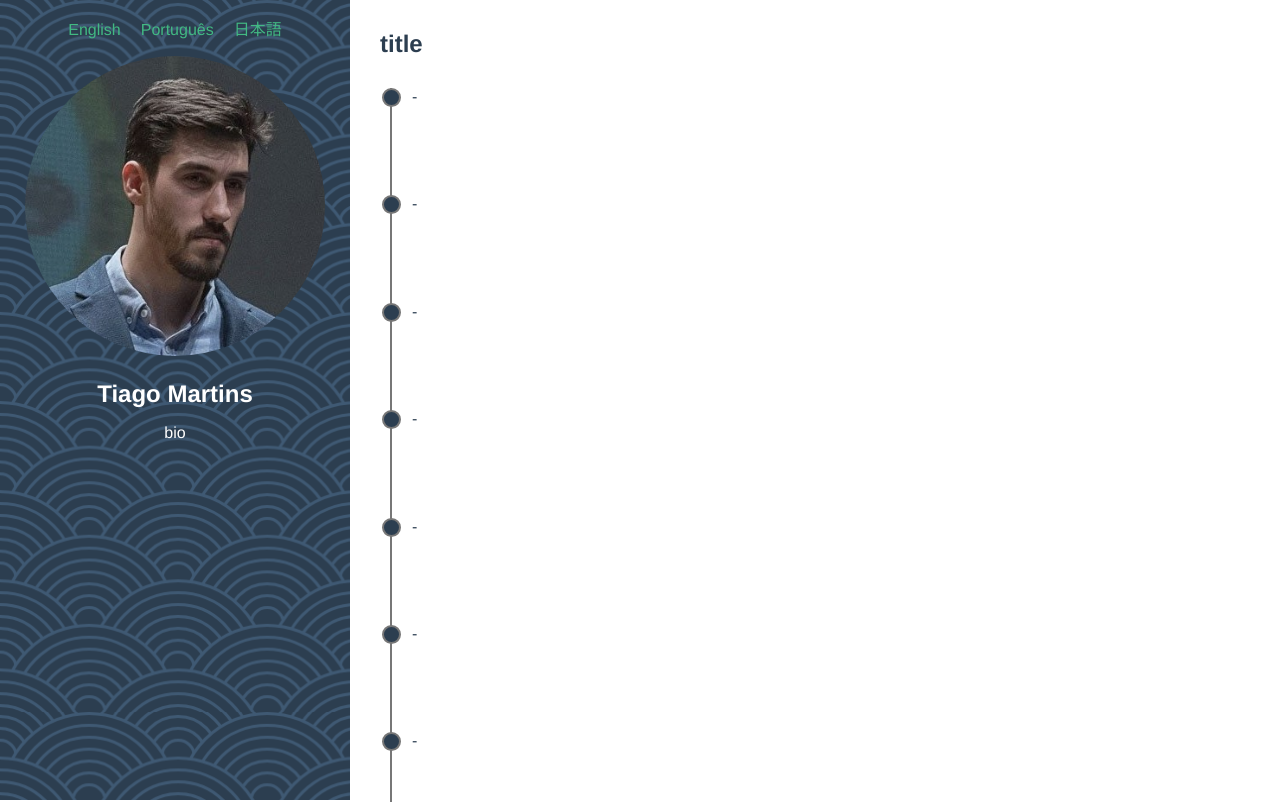
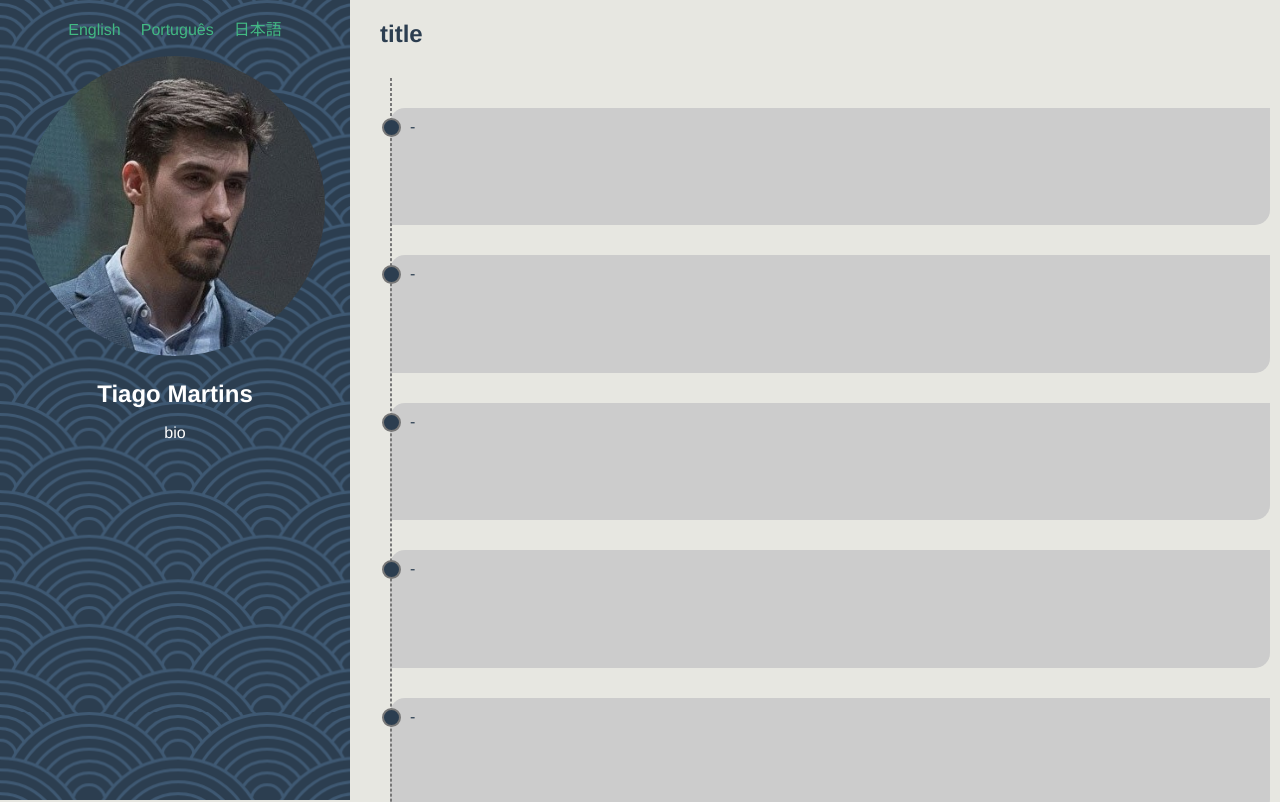
Before and after one commit to tiagoapmartins/Dev-tiagoapmartins.github.io, a Vue app: page / in a window 1280 px wide. Shown: the top 802 px of the page. Built offline with nearby package versions, Linux system fonts and the light colour scheme.

Commit message:
Added page switching, more css tweaks to Academic component, and other minor things like age calculation

```diff
--- a/src/App.vue
+++ b/src/App.vue
@@ -1,8 +1,8 @@
 <template>
   <div id="app">
-    <SideBar v-on:locale-select="changeLocale" />
+    <SideBar v-on:locale-select="changeLocale" v-on:page-select="changePage" />
 		<div id="content">
-			<Academic />
+			<component v-bind:is="selectedComponent"></component>
 		</div>
 	</div>
 </template>
@@ -17,9 +17,18 @@ export default {
     Academic,
     SideBar
   },
+	data () {
+		return {
+			selectedComponent: "Academic"
+		}
+	},
 	methods: {
 		changeLocale(loc){
 			this.$i18n.locale=loc;
+		},
+		changePage(page){
+			console.log(page);
+			this.selectedComponent=page;
 		}
 	}
 };
@@ -29,9 +38,10 @@ export default {
 <style lang="scss">
 html,
 body {
-    margin: 0;
-    padding: 0;
-    height: 100%; /* needed for container min-height */
+  margin: 0;
+  padding: 0;
+  height: 100%; /* needed for container min-height */
+	background-color: #e7e7e1;
 }
 #app {
   font-family: "Avenir", Helvetica, Arial, sans-serif;
--- a/src/components/Academic.vue
+++ b/src/components/Academic.vue
@@ -111,7 +111,7 @@ export default {
 
 <style scoped lang="scss">
 .academic {
-	padding-top: 10px;
+	padding-top: 0px;
 	padding-left: 30px;
 	text-align: left;
 }
@@ -129,16 +129,32 @@ ul {
   list-style-type: none;
   padding: 10px;
 }
+
+ul.degrees {
+	position: relative;
+}
+
+ul.degrees:before {
+	position: absolute;
+	content: '';
+	display: inline-block;
+	height: 100%;
+	border: 1px dashed #777;
+	z-index: 1;
+}
+
 .degrees li {
 	position: relative;
-	padding: 0 10px 30px 20px;
-	border-left: solid 2px #777;
+	padding: 10px 10px 30px 20px;
+	margin: 30px 0;
+	background-color: #ccc;
+	border-radius: 15px 0 15px 0;
 }
 
 .degrees li:before {
 	position: absolute;
-	left: -10px;
-	top: 0px;
+	left: -8px;
+	top: 10px;
 	content: '';
 	display: inline-block;
 	border: 2px solid #777;
@@ -146,6 +162,7 @@ ul {
 	width: 15px;
 	height: 15px;
 	border-radius: 10px;
+	z-index: 1;
 }
 
 a {
--- a/src/components/SideBar.vue
+++ b/src/components/SideBar.vue
@@ -15,7 +15,7 @@
             <img src="../assets/me.jpg">
         </div>
         <div>
-            <h2 class="name">Tiago Martins</h2>
+					<h2 class="name">Tiago Martins</h2>
             <h4 v-if="$i18n.locale=='ja'" class="pronunciation">ティアゴマルチンス</h4>
             <p class="shortBio">
                 {{ $t('bio') }}
@@ -25,7 +25,7 @@
             <nav>
                 <ul>
 									<li v-for="link in $t('links')">
-												<a href="#">{{ link.name }}</a>
+												<a @click="$emit('page-select',link.page)" href="#">{{ link.name }}</a>
                     </li>
                 </ul>
             </nav>
@@ -70,9 +70,14 @@ export default {
   },
   data () {
       return {
-
+    		birth:  new Date('1995-05-28')
       }
   },
+	computed: {
+		age: function (){
+			return Math.floor((Date.now() - this.birth) / (1000 * 60 * 60 * 24 * 365.5))
+		}
+	}
 };
 </script>
 
```
